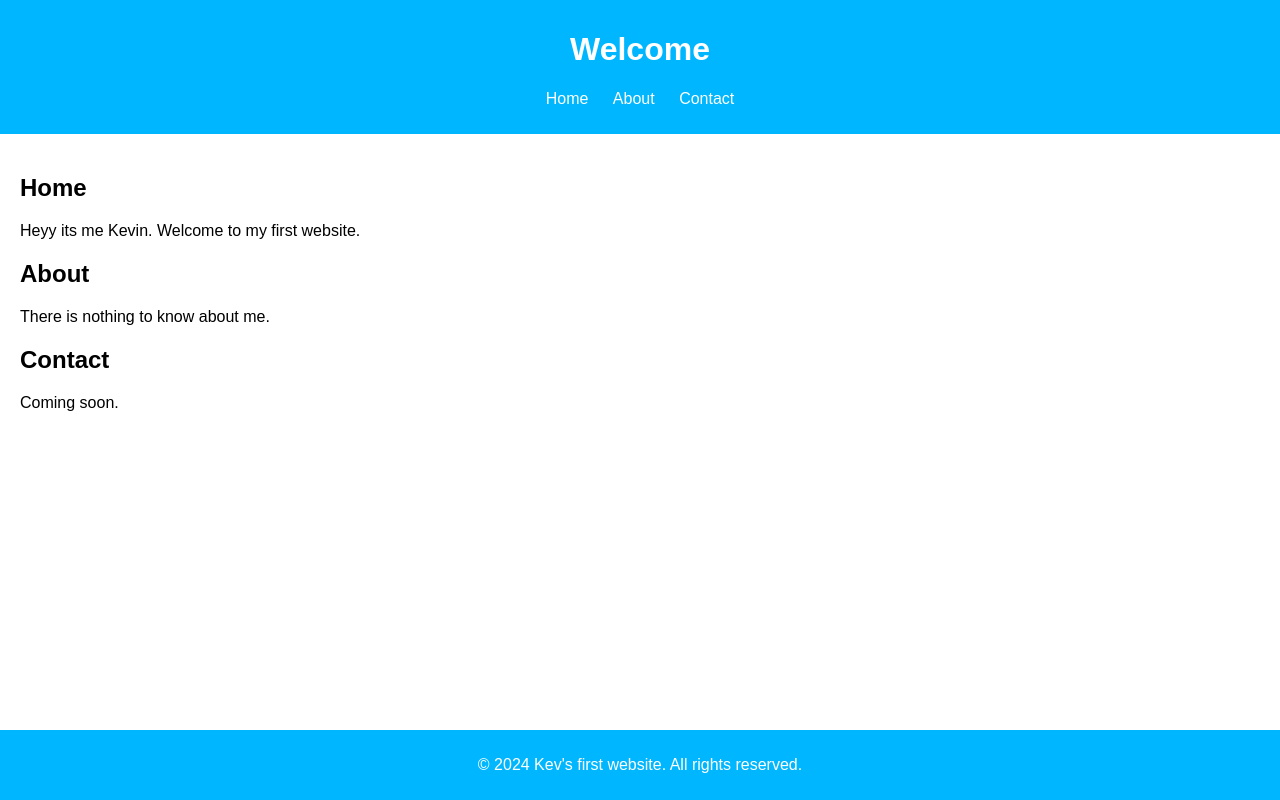
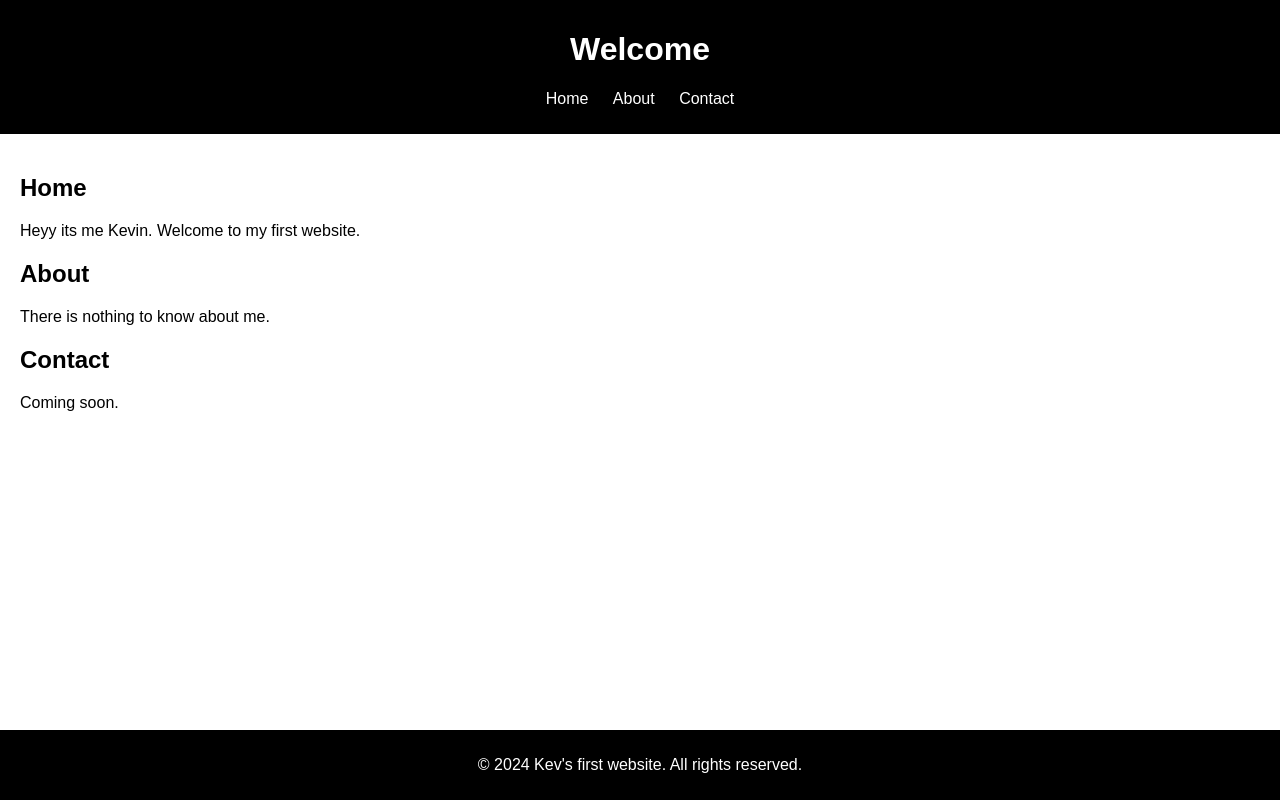
Before and after one commit to kev0037/0, a plain HTML site: page index.html in a window 1280 px wide. Drawn offline with Linux system fonts and the light colour scheme.

Commit message:
styles.css

```diff
--- a/styles.css
+++ b/styles.css
@@ -6,7 +6,7 @@ body {
 }
 
 header {
-    background-color: #00b7ff;
+    background-color: #000000;
     color: white;
     padding: 10px 0;
     text-align: center;
@@ -36,7 +36,7 @@ section {
 }
 
 footer {
-    background-color: #00b7ff;
+    background-color: #000000;
     color: white;
     text-align: center;
     padding: 10px 0;
```
